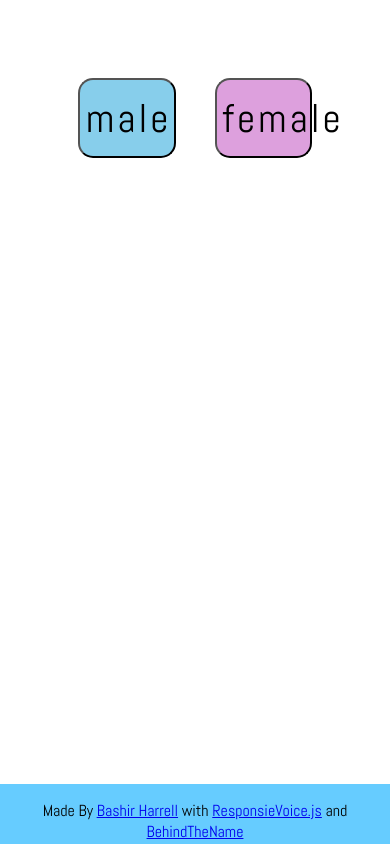
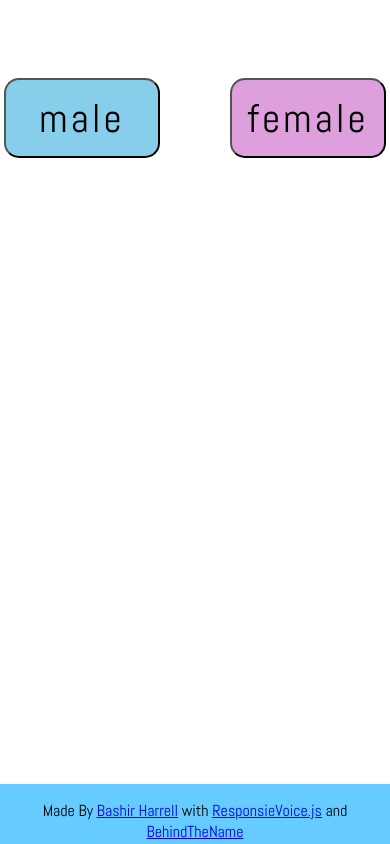
Before and after one commit to bookofbash/randomName, a plain HTML site: page index.html in a window 390 px wide. Drawn offline with Linux system fonts and the light colour scheme.

Commit message:
Created @media only point for smart phones to make app more responsive

```diff
--- a/main.css
+++ b/main.css
@@ -48,16 +48,6 @@ button {
     font-size: 2.5em;
     letter-spacing: 3px;
     text-align: center;
-
-/*Transitions*/
-    -webkit-transition-duration: 1s;
-    -moz-transition-duration: 1s;
-    -o-transition-duration: 1s;
-    transition-duration: 1s;
-    -webkit-transition-property: -webkit-transform;
-    -moz-transition-property: -moz-transform;
-    -o-transition-property: -o-transform;
-    transition-property: transform;
 }
 button:hover {
     cursor: pointer;
@@ -71,3 +61,31 @@ button:hover {
    text-align: center;
    font-family: 'Abel', sans-serif;
 }
+
+/* Smartphones (portrait) ----------- */
+@media only screen and (max-width : 420px) {
+    /* Styles */
+    button {
+        border-radius: 15px;
+        height: 80px;
+        font-family: 'Abel', sans-serif;
+        font-size: 2.5em;
+        letter-spacing: 3px;
+        text-align: center;
+    }
+    .male{
+        width:40%;
+        float: left;
+        margin-left: 1%;
+        background: skyblue;
+       }
+
+       .female{
+       width: 40%;
+       float: right;
+       margin-right: 1%;
+       background: plum;
+
+       }
+
+    }
```
